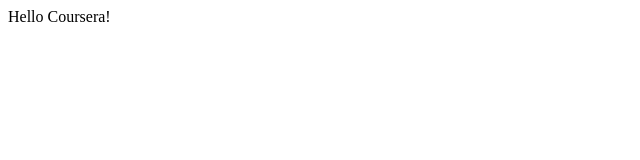
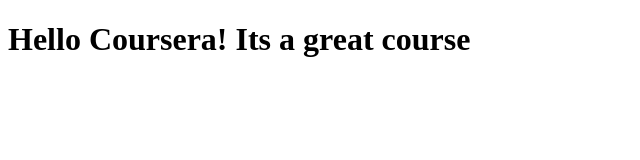
Before and after one commit to ezeio/coursera-test-repository, a plain HTML site: page site/index.html in a window 1280 px wide. Shown: the whole page, without its empty margins (0-640 px from the left). Drawn offline with Linux system fonts and the light colour scheme.

Commit message:
small addition to our content

```diff
--- a/site/index.html
+++ b/site/index.html
@@ -6,6 +6,8 @@
         </title>
     </head>
     <body>
-        Hello Coursera!
+        <h1>
+        Hello Coursera! Its a great course
+        </h1>
     </body>
 </html>
```
